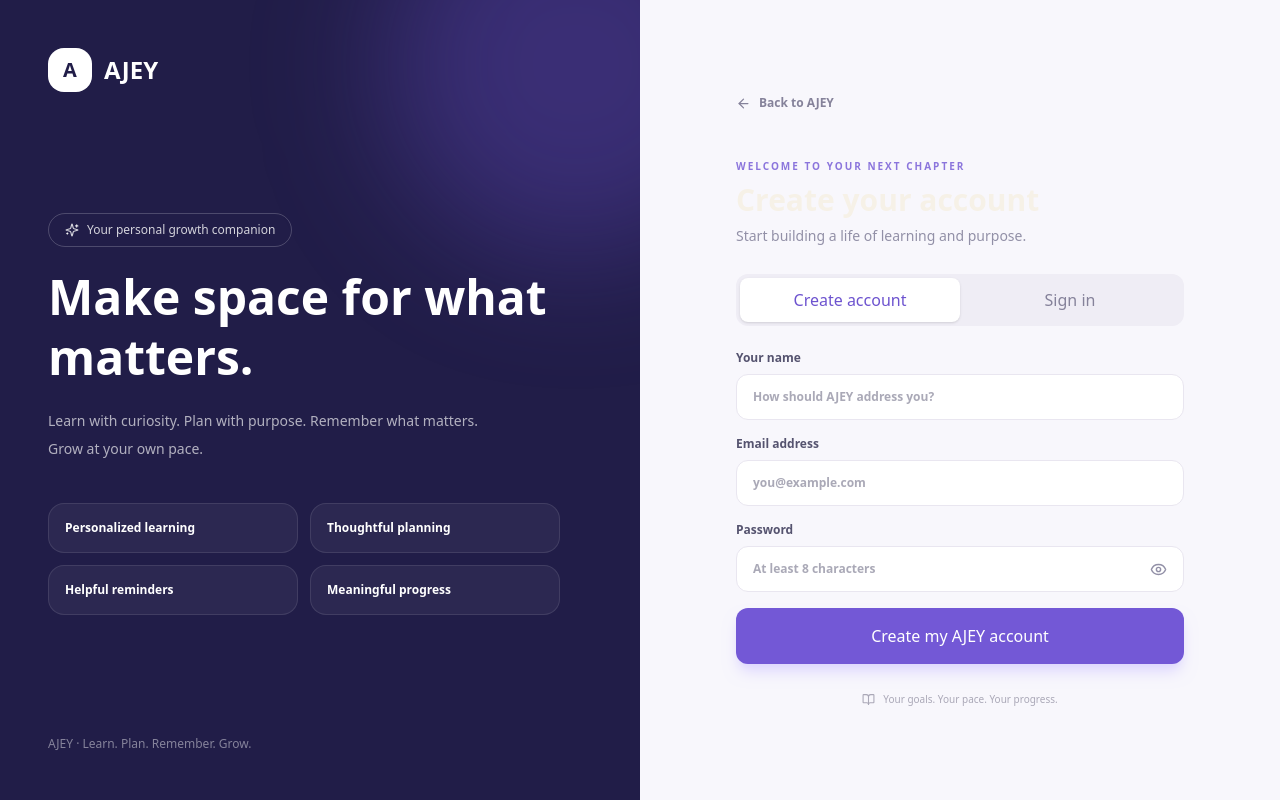
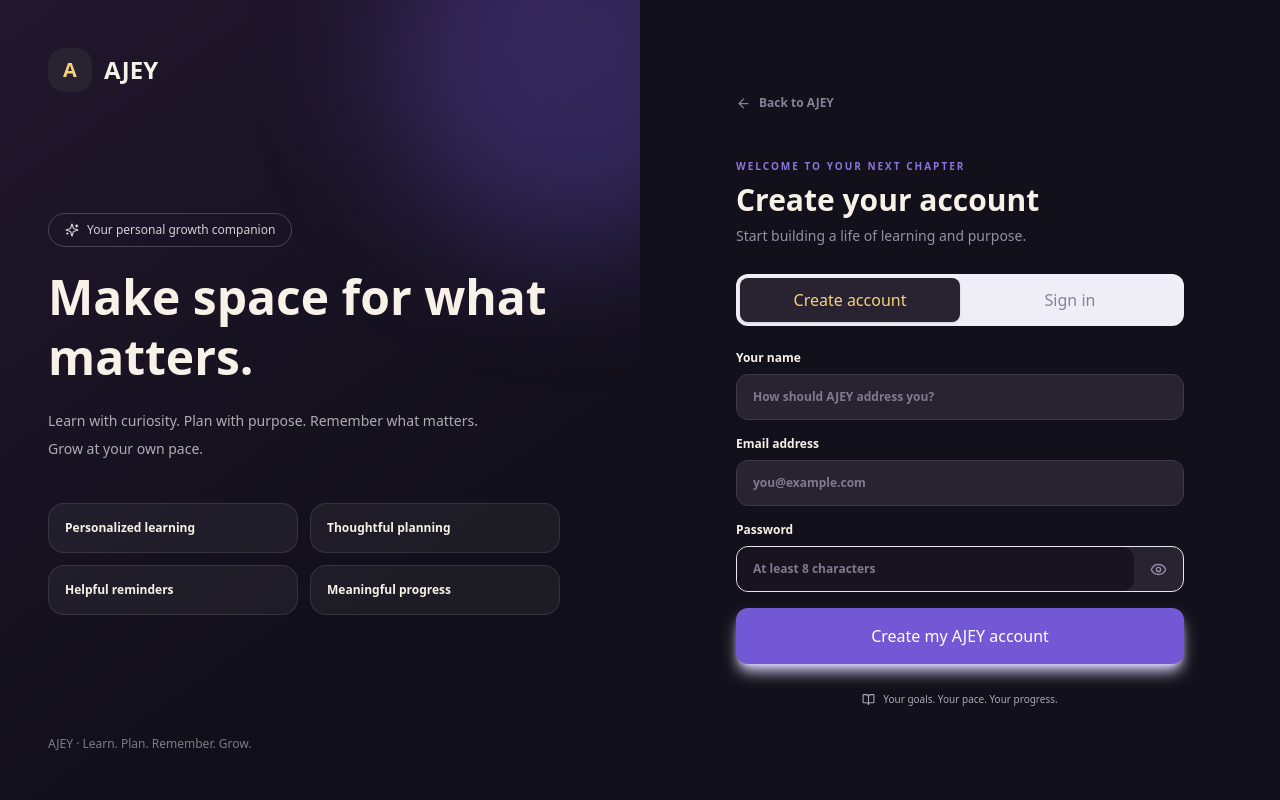
Before and after one commit to johnnychess43/AJEY, a Next.js app: page /auth in a window 1280 px wide. Built offline with nearby package versions, Linux system fonts and the light colour scheme.

Commit message:
Apply AJEY midnight and gold theme to authentication screens

```diff
--- a/src/app/auth/page.tsx
+++ b/src/app/auth/page.tsx
@@ -46,7 +46,7 @@ export default function AuthPage() {
     } finally { setBusy(false); }
   }
 
-  return <main className="min-h-screen bg-[#f8f7fc] lg:grid lg:grid-cols-2">
+  return <main className="auth-shell min-h-screen lg:grid lg:grid-cols-2">
     <section className="relative hidden overflow-hidden bg-[#211d48] p-12 text-white lg:flex lg:flex-col lg:justify-between">
       <div className="absolute -right-32 -top-32 h-96 w-96 rounded-full bg-[#7657dd]/30 blur-3xl"/>
       <div className="relative flex items-center gap-3"><div className="grid h-11 w-11 place-items-center rounded-2xl bg-white text-xl font-black text-[#211d48]">A</div><span className="text-2xl font-black">AJEY</span></div>
```
